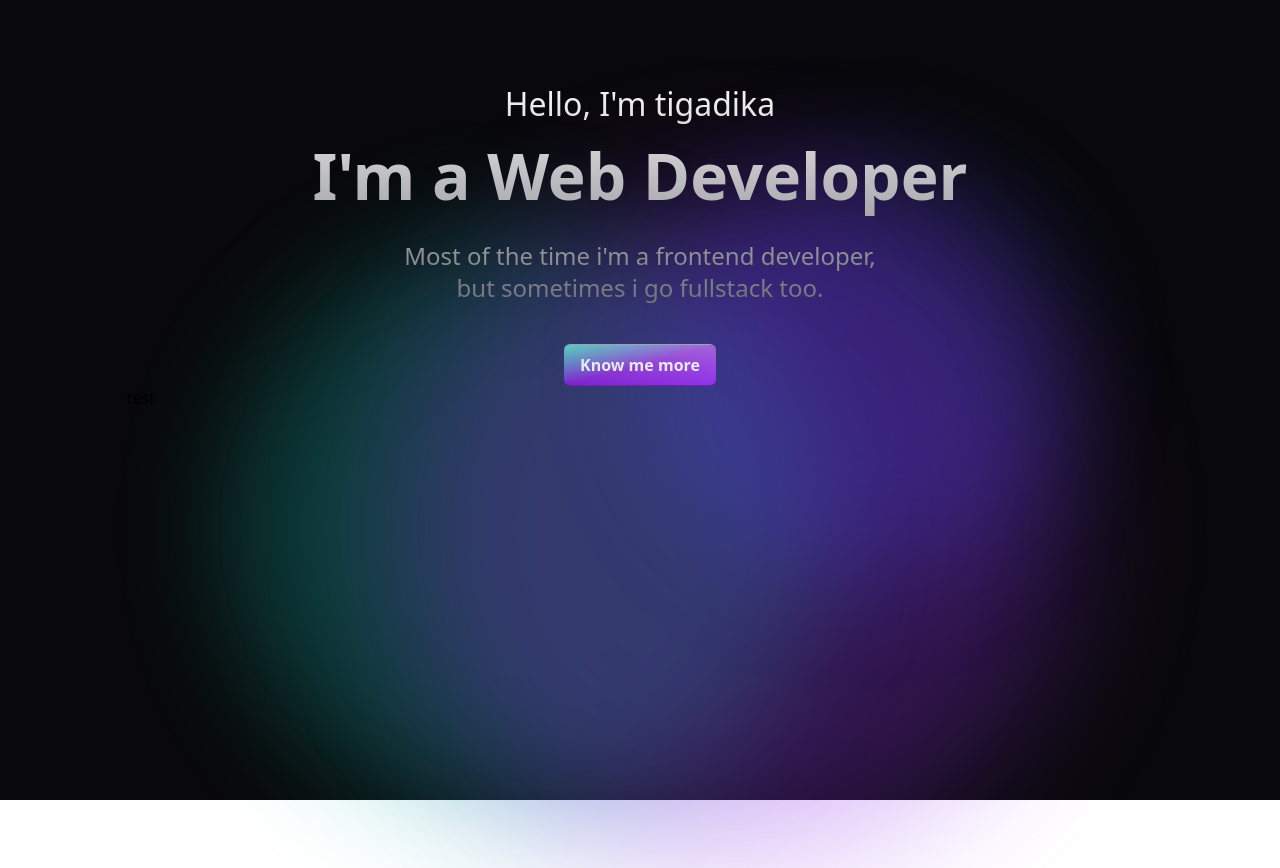
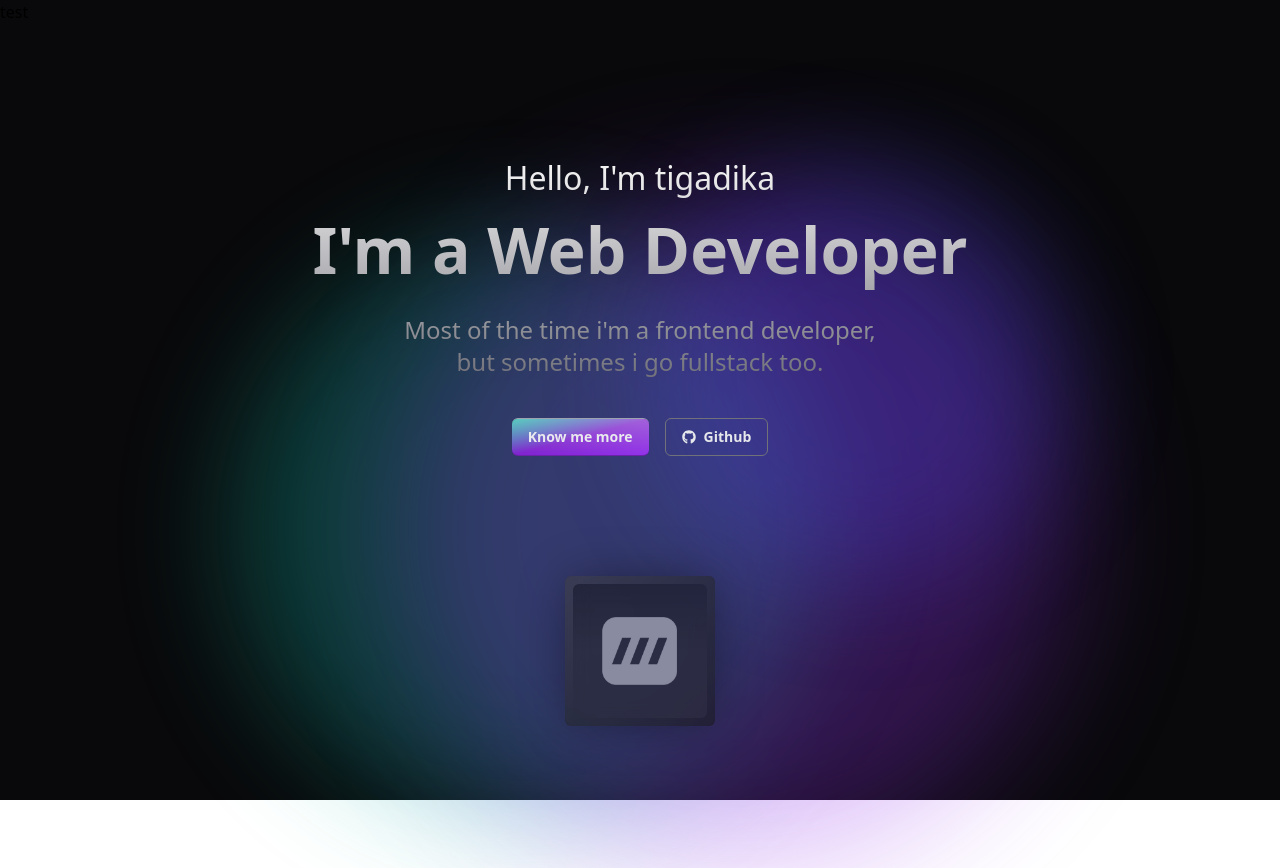
Before and after one commit to tigadika/tigadika-personal-portfolio, a React (Vite) app: page / in a window 1280 px wide. Built offline with nearby package versions, Linux system fonts and the light colour scheme.

Commit message:
finishing header section

```diff
--- a/src/App.tsx
+++ b/src/App.tsx
@@ -1,11 +1,48 @@
+import { motion, useMotionValue, useTransform } from "motion/react";
+import { FaGithub } from "react-icons/fa6";
+
 function App() {
+  const cardX = useMotionValue(0);
+  const cardY = useMotionValue(0);
+  const rotateX = useTransform(cardY, [-300, 300], [10, -10]); // Reversed values
+  const rotateY = useTransform(cardX, [-300, 300], [-10, 10]); // Reversed values
+  const cardRotateX = useTransform(cardY, [-500, 500], [20, -20]); // Adjusted rotation values
+  const cardRotateY = useTransform(cardX, [-500, 500], [-25, 25]); // Adjusted rotation values
+
+  const handleMouseMove = (event: any) => {
+    const offsetX = event.clientX - window.innerWidth / 2;
+    const offsetY = event.clientY - window.innerHeight / 2;
+
+    cardX.set(offsetX);
+    cardY.set(offsetY);
+  };
+
+  const handleMouseLeave = () => {
+    cardX.set(0);
+    cardY.set(0);
+  };
+
   return (
     <>
       <div className="h-screen w-full bg-zinc-950">
+        <div className="fixed">test</div>
         <div className="relative flex h-full w-full flex-col px-5 pt-20 lg:mx-auto lg:h-screen lg:w-5/6">
           <div className="absolute right-[38%] top-[25%] h-[20rem] w-[20rem] animate-blob rounded-full bg-teal-500 opacity-30 blur-3xl filter ease-in-out md:right-[30%] md:h-[40rem] md:w-[40rem]"></div>
           <div className="animation-delay-4000 absolute right-[50%] top-[28%] h-[20rem] w-[20rem] animate-blob rounded-full bg-purple-600 opacity-30 blur-3xl filter ease-in-out md:right-[12%] md:h-[40rem] md:w-[40rem]"></div>
           <div className="animation-delay-2000 absolute right-[38%] top-[16%] h-[10rem] w-[10rem] animate-blob rounded-full bg-indigo-600 opacity-30 blur-3xl filter ease-in-out md:right-[6%] md:h-[30rem] md:w-[30rem]"></div>
+          <motion.div
+            style={{
+              perspective: 800,
+              display: "flex",
+              flexDirection: "column",
+              justifyContent: "center",
+              alignItems: "center",
+              height: "50rem",
+              width: "100%",
+            }}
+            onMouseMove={handleMouseMove}
+            onMouseLeave={handleMouseLeave}
+          >
             <div className="z-40 flex w-full flex-col items-center gap-10 text-center">
               <div className="bg-gradient-to-b from-zinc-50 to-zinc-500 bg-clip-text text-transparent">
                 <h1 className="font-medium text-[2rem]">Hello, I'm tigadika</h1>
@@ -17,12 +54,61 @@ function App() {
                   <br /> but sometimes i go fullstack too.
                 </p>
               </div>
-            <button className="hover:-translate-y-1 rounded-md font-semibold group relative border-b border-t border-b-purple-800 border-t-gray-400 bg-gradient-to-br from-teal-500 via-purple-700 to-purple-600 px-4 py-2 text-gray-200 transition-all">
+              <div className="flex gap-4">
+                <button className="hover:-translate-y-1 rounded-md font-semibold group relative border-b border-t border-b-purple-800 border-t-gray-400 bg-gradient-to-br from-teal-500 via-purple-700 to-purple-600 px-4 py-2 text-sm text-gray-200 transition duration-500 ease-in-out">
                   <div className="rounded-md absolute left-0 top-0 h-full w-full bg-gradient-to-b from-zinc-50 to-transparent opacity-30 group-hover:opacity-40"></div>
                   Know me more
                 </button>
+                <button className="hover:-translate-y-1 rounded-md font-semibold flex items-center gap-2 border border-zinc-500 px-4 py-2 text-sm text-gray-200 transition duration-500 ease-in-out hover:border-zinc-400">
+                  <FaGithub />
+                  Github
+                </button>
               </div>
-          test
+
+              {/* this div can be used as the 'dotted grid' */}
+              <motion.div
+                style={{
+                  marginTop: "5rem",
+                  width: "auto",
+                  height: "auto",
+                  transformStyle: "preserve-3d",
+                  perspective: 800,
+                  display: "flex",
+                  justifyContent: "center",
+                  alignItems: "center",
+                  rotateX,
+                  rotateY,
+                }}
+                transition={{ velocity: 0 }}
+              >
+                <motion.div
+                  key="card"
+                  style={{
+                    boxShadow: "0px 0px 50px -5px rgba(0,0,0,0.45)",
+                    borderRadius: 10,
+                    width: 150,
+                    height: 150,
+                    transformStyle: "preserve-3d",
+                    perspective: 800,
+                    rotateX: cardRotateX,
+                    rotateY: cardRotateY,
+                  }}
+                  transition={{ velocity: 0 }}
+                >
+                  <div className="rounded-md relative h-full overflow-hidden bg-gradient-to-br from-zinc-700 via-zinc-800 to-zinc-900 p-2 opacity-60 backdrop-blur-md">
+                    <div className="animate-shine absolute h-[200px] w-[30px] -translate-x-[80px] -translate-y-[50px] rotate-[25deg] bg-gradient-to-b from-zinc-100 via-zinc-200 to-zinc-100 opacity-30 blur-xl"></div>
+                    <div className="rounded-md h-full w-full bg-gradient-to-b from-zinc-900 via-zinc-800 to-zinc-800 p-7">
+                      <img
+                        src="/tigadika-logo.png"
+                        alt=""
+                        className="grayscale"
+                      />
+                    </div>
+                  </div>
+                </motion.div>
+              </motion.div>
+            </div>
+          </motion.div>
         </div>
       </div>
     </>
--- a/tailwind.config.js
+++ b/tailwind.config.js
@@ -8,8 +8,20 @@ export default {
       animation: {
         blob: "blob 7s infinite",
         updown: "updown 7s infinite",
+        shine: "shine 10s infinite",
       },
       keyframes: {
+        shine: {
+          "0%": {
+            transform: "rotate(25deg) translate(180px, -70px)",
+          },
+          "50%": {
+            transform: "rotate(25deg) translate(-180px)",
+          },
+          "100%": {
+            transform: "rotate(25deg) translate(180px, -70px)",
+          },
+        },
         blob: {
           "0%": {
             transform: "translate(0px, 0px) scale(1)",
```
Lines whose indentation alone changed are shown as unchanged.
